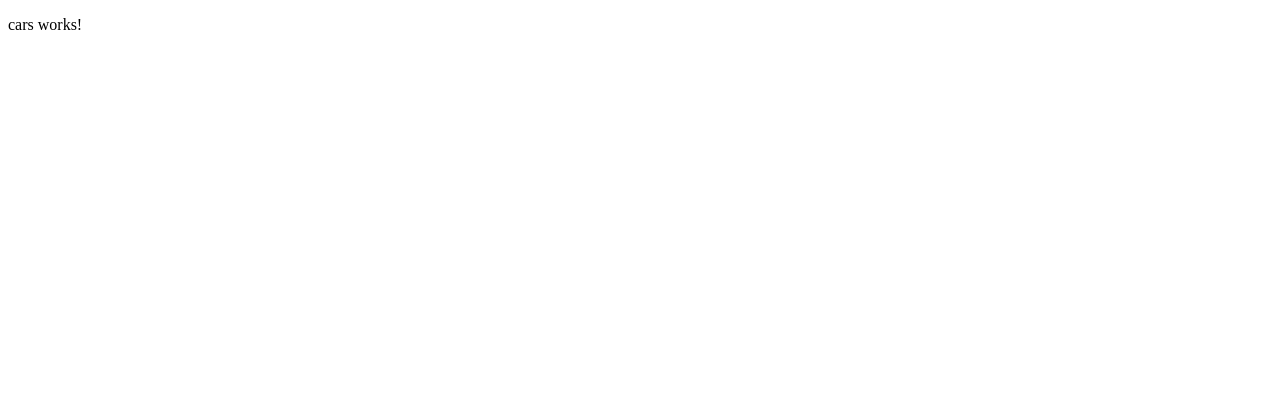
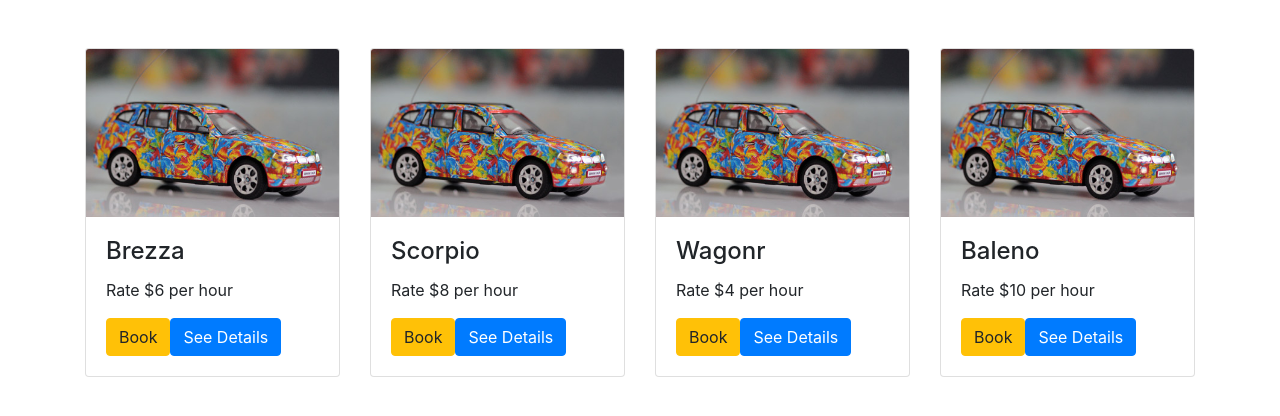
Before and after one commit to iumerjan/car-rental-web, an Angular app: page /cars in a window 1280 px wide. Shown: the top 416 px of the page. Built offline with nearby package versions, Linux system fonts and the light colour scheme.

Commit message:
1. Add bootstrap to the project for UI. 2. Add UI for displaying cars. 3. Add dummy car image.

```diff
--- a/package.json
+++ b/package.json
@@ -21,7 +21,9 @@
     "@angular/platform-browser": "^5.2.0",
     "@angular/platform-browser-dynamic": "^5.2.0",
     "@angular/router": "^5.2.0",
+    "bootstrap": "^4.1.3",
     "core-js": "^2.4.1",
+    "jquery": "^3.3.1",
     "rxjs": "^5.5.6",
     "zone.js": "^0.8.19"
   },
--- a/src/app/pages/cars/cars.component.html
+++ b/src/app/pages/cars/cars.component.html
@@ -1,3 +1,71 @@
-<p>
-  cars works!
-</p>
+<br />
+<br />
+<div class="container">
+  <div class="row card-group">
+    <div class="col-3">
+      <div class="card ">
+        <img class="card-img-top" src="../assets/car.jpg" alt="Card image">
+        <div class="card-body">
+          <h4 class="card-title">Brezza</h4>
+          <p class="card-text">Rate $6 per hour</p>
+          <span>
+
+            <a href="#" class="btn btn-warning">Book</a>
+            <a href="#" class="btn btn-primary">See Details</a>
+
+          </span>
+        </div>
+      </div>
+
+    </div>
+
+    <div class="col-3">
+      <div class="card">
+        <img class="card-img-top" src="../assets/car.jpg" alt="Card image">
+        <div class="card-body">
+          <h4 class="card-title">Scorpio</h4>
+          <p class="card-text">Rate $8 per hour</p>
+          <span>
+
+            <a href="#" class="btn btn-warning">Book</a>
+            <a href="#" class="btn btn-primary">See Details</a>
+
+          </span>
+        </div>
+      </div>
+    </div>
+
+
+    <div class="col-3">
+      <div class="card">
+        <img class="card-img-top" src="../assets/car.jpg" alt="Card image">
+        <div class="card-body">
+          <h4 class="card-title">Wagonr</h4>
+          <p class="card-text">Rate $4 per hour</p>
+          <span>
+
+            <a href="#" class="btn btn-warning">Book</a>
+            <a href="#" class="btn btn-primary">See Details</a>
+
+          </span>
+        </div>
+      </div>
+    </div>
+
+    <div class="col-3">
+        <div class="card">
+          <img class="card-img-top" src="../assets/car.jpg" alt="Card image">
+          <div class="card-body">
+            <h4 class="card-title">Baleno</h4>
+            <p class="card-text">Rate $10 per hour</p>
+            <span>
+
+              <a href="#" class="btn btn-warning">Book</a>
+              <a href="#" class="btn btn-primary">See Details</a>
+
+            </span>
+          </div>
+        </div>
+      </div>
+  </div>
+</div>
```
Also changed, not shown: .angular-cli.json, src/app/app.component.html (line endings or trailing spaces), src/assets/car.jpg (added), 1 other file (tests, documents, lock files or other folders).
